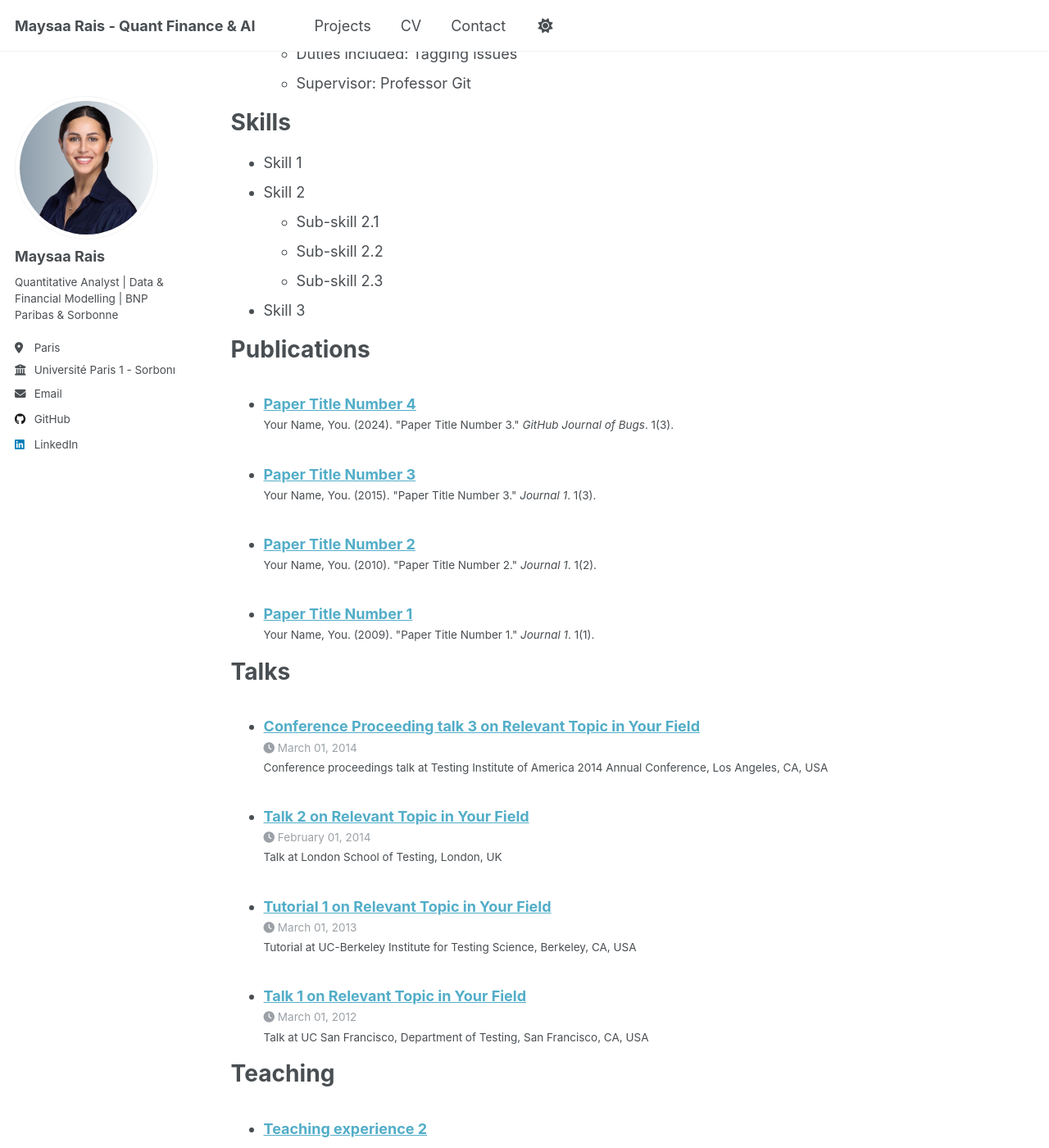
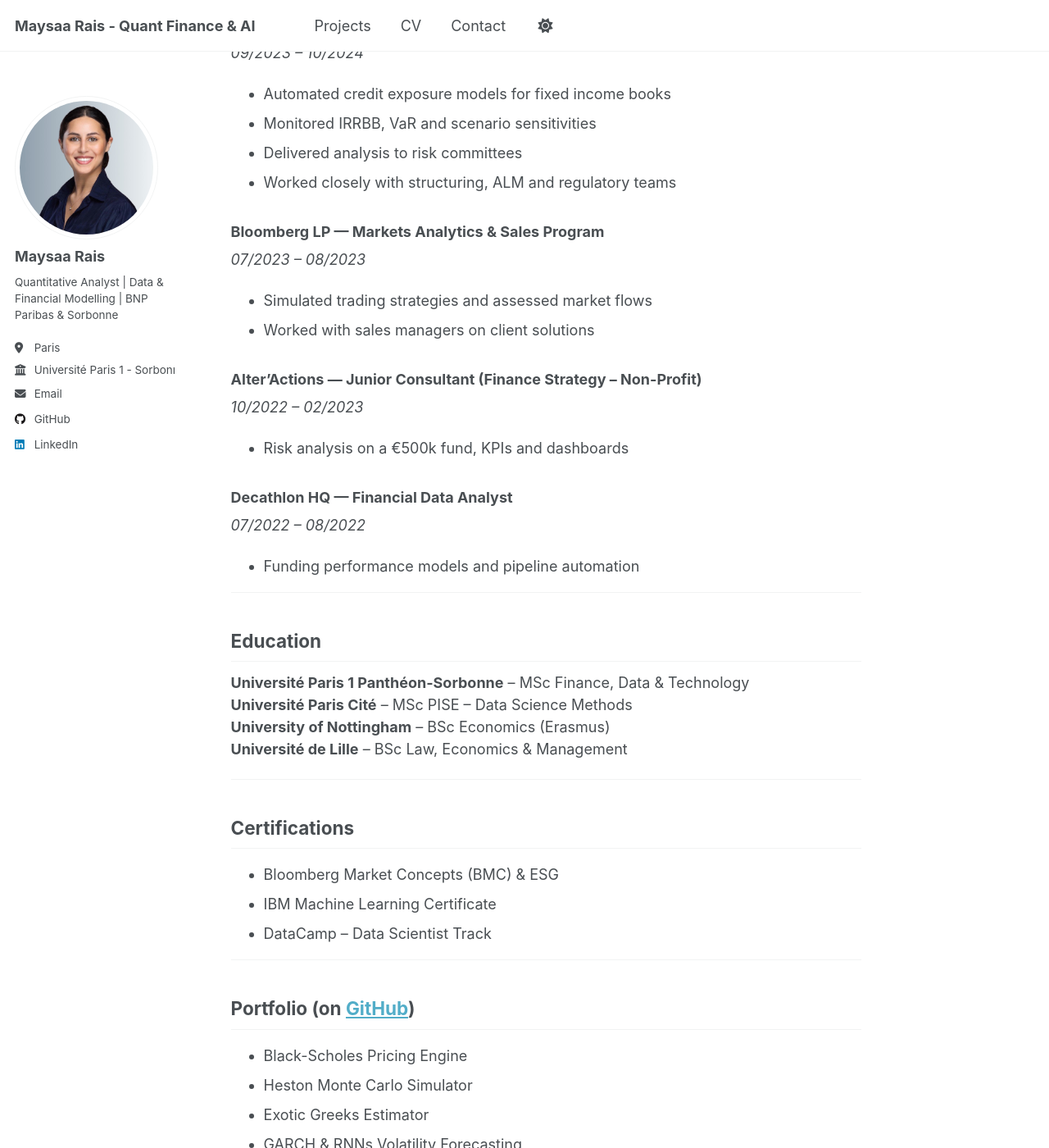
Before and after one commit to MaysaaRais/MaysaaRais.github.io, a Jekyll site: the page built from _pages/cv.md, in a window 1280 px wide and 1400 px high, scrolled down 670 px. Shown: the whole window at 82% size. Built offline with Jekyll 4.4.1, drawn with Linux system fonts in a browser that asks for light colours; some of the changed text lies outside the part shown.

Commit message:
Update cv.md
update cv

```diff
--- a/_pages/cv.md
+++ b/_pages/cv.md
@@ -1,64 +1,70 @@
 ---
-layout: archive
+layout: single
 title: "CV"
 permalink: /cv/
 author_profile: true
-redirect_from:
-  - /resume
 ---
 
-{% include base_path %}
+## Summary
+Quantitative analyst trained in finance and data science, with hands-on experience in option pricing, market risk models and fixed income.
+Built tools for curve construction, credit exposure, and stress testing. Interested in trading, quant strategy and model validation.
 
-Education
-======
-* Ph.D in Version Control Theory, GitHub University, 2018 (expected)
-* M.S. in Jekyll, GitHub University, 2014
-* B.S. in GitHub, GitHub University, 2012
+---
 
-Work experience
-======
-* Spring 2024: Academic Pages Collaborator
-  * GitHub University
-  * Duties includes: Updates and improvements to template
-  * Supervisor: The Users
+## Skills
+**Technical**: Python (NumPy, pandas, matplotlib), SQL, Excel/VBA, Git, Jupyter, Bloomberg Terminal
+**Quant Models**: Black-Scholes, Heston, Monte Carlo, Greeks, GARCH, IRRBB, VaR
 
-* Fall 2015: Research Assistant
-  * GitHub University
-  * Duties included: Merging pull requests
-  * Supervisor: Professor Hub
+---
 
-* Summer 2015: Research Assistant
-  * GitHub University
-  * Duties included: Tagging issues
-  * Supervisor: Professor Git
+## Experience
 
-Skills
-======
-* Skill 1
-* Skill 2
-  * Sub-skill 2.1
-  * Sub-skill 2.2
-  * Sub-skill 2.3
-* Skill 3
+### BNP Paribas — ALM Analyst (Risk Modelling)
+*09/2023 – 10/2024*
+- Automated credit exposure models for fixed income books
+- Monitored IRRBB, VaR and scenario sensitivities
+- Delivered analysis to risk committees
+- Worked closely with structuring, ALM and regulatory teams
 
-Publications
-======
-  <ul>{% for post in site.publications reversed %}
-    {% include archive-single-cv.html %}
-  {% endfor %}</ul>
+### Bloomberg LP — Markets Analytics & Sales Program
+*07/2023 – 08/2023*
+- Simulated trading strategies and assessed market flows
+- Worked with sales managers on client solutions
 
-Talks
-======
-  <ul>{% for post in site.talks reversed %}
-    {% include archive-single-talk-cv.html  %}
-  {% endfor %}</ul>
+### Alter’Actions — Junior Consultant (Finance Strategy – Non-Profit)
+*10/2022 – 02/2023*
+- Risk analysis on a €500k fund, KPIs and dashboards
 
-Teaching
-======
-  <ul>{% for post in site.teaching reversed %}
-    {% include archive-single-cv.html %}
-  {% endfor %}</ul>
+### Decathlon HQ — Financial Data Analyst
+*07/2022 – 08/2022*
+- Funding performance models and pipeline automation
 
-Service and leadership
-======
-* Currently signed in to 43 different slack teams
+---
+
+## Education
+
+**Université Paris 1 Panthéon-Sorbonne** – MSc Finance, Data & Technology
+**Université Paris Cité** – MSc PISE – Data Science Methods
+**University of Nottingham** – BSc Economics (Erasmus)
+**Université de Lille** – BSc Law, Economics & Management
+
+---
+
+## Certifications
+- Bloomberg Market Concepts (BMC) & ESG
+- IBM Machine Learning Certificate
+- DataCamp – Data Scientist Track
+
+---
+
+## Portfolio (on [GitHub](https://github.com/MaysaaRais/portfolio))
+- Black-Scholes Pricing Engine
+- Heston Monte Carlo Simulator
+- Exotic Greeks Estimator
+- GARCH & RNNs Volatility Forecasting
+- Market Anomaly Detector
+
+---
+
+## Languages
+French (Fluent), English (C1), Italian (Native), Spanish (A2)
```
